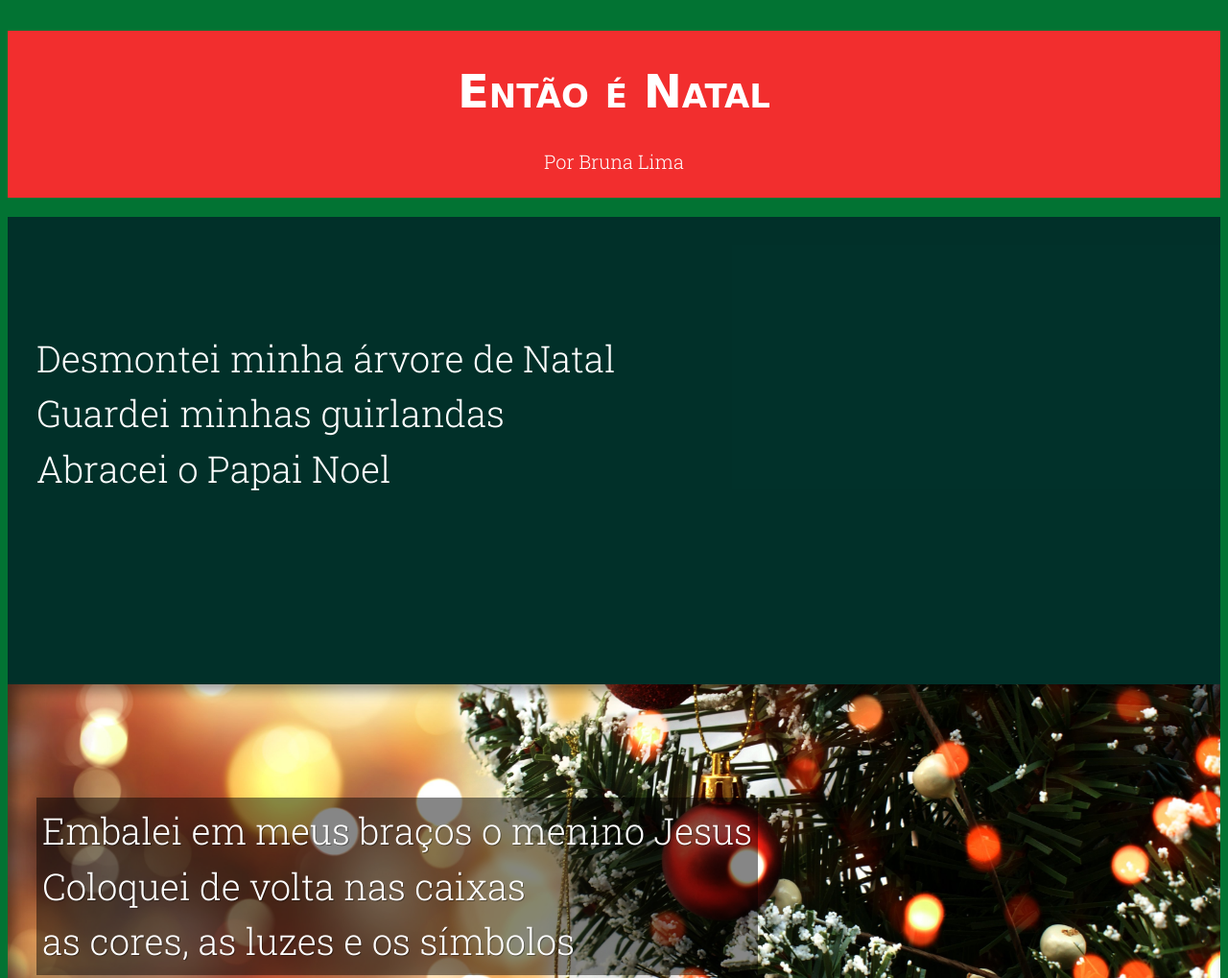
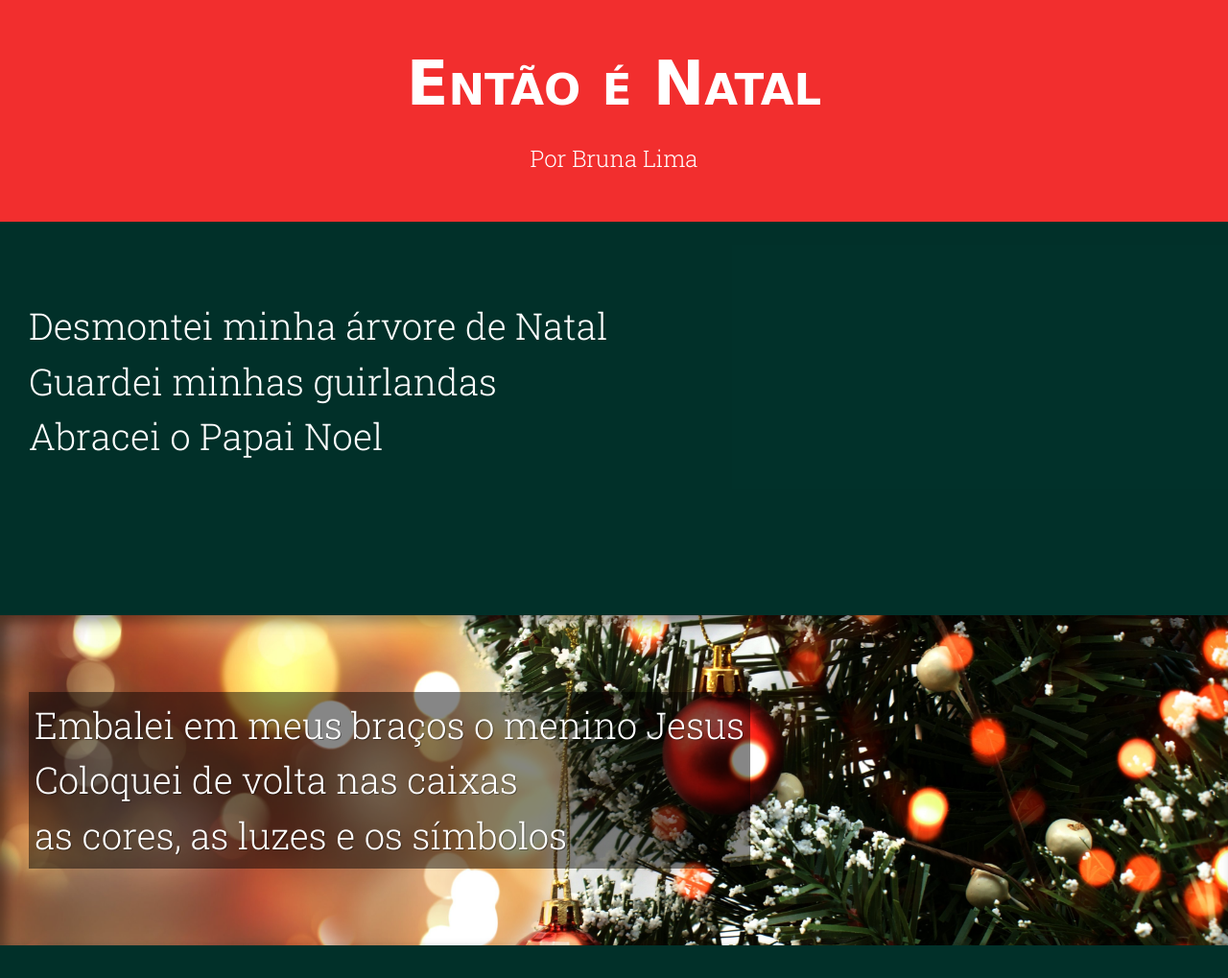
Before and after one commit to Brunalimassd/Meu-Projeto-de-Natal, a plain HTML site: page index.html in a window 1280 px wide. Shown: the top 1019 px of the page at 96% size. Drawn offline with Linux system fonts and the light colour scheme; a web font is replaced by a local one.

Commit message:
Atualizado

```diff
--- a/estilo/style.css
+++ b/estilo/style.css
@@ -8,6 +8,13 @@
     --fontpadrao:'Helvetica', sans-serif;
     --fontconteudo:'Roboto Slab', serif;
 }
+* {
+    margin: 0px;
+    padding: 0px;
+    font-size: 1em;
+
+}
+
 
 
 html, body {
@@ -23,22 +30,25 @@ header{
 }
 
 header > h1{
-    padding-top: 35px;
+    padding-top: 50px;
     font-variant:small-caps;
     font-family: var(--fonttitulos);
-    font-size:6vh;
+    font-size:8vh;
 
 }
 
 header>p{
-    padding-bottom: 25px;
-    font-size:2.5vh;
+    padding-bottom: 50px;
+    font-size:3vh;
+    padding-top: 25px;
+
 }
 
 a{
     color: white;
     text-decoration: none;
     font-weight:lighter;
+
 }
 
 a:hover{
```
